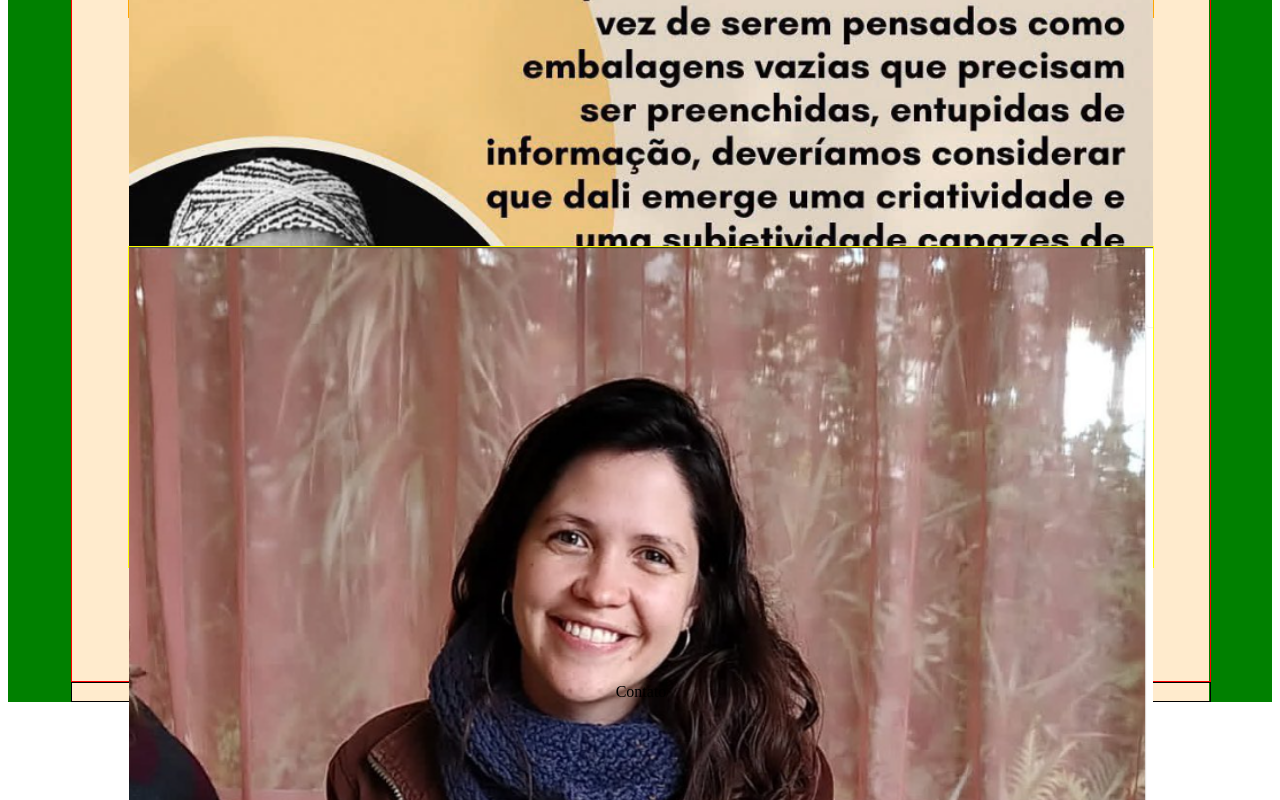
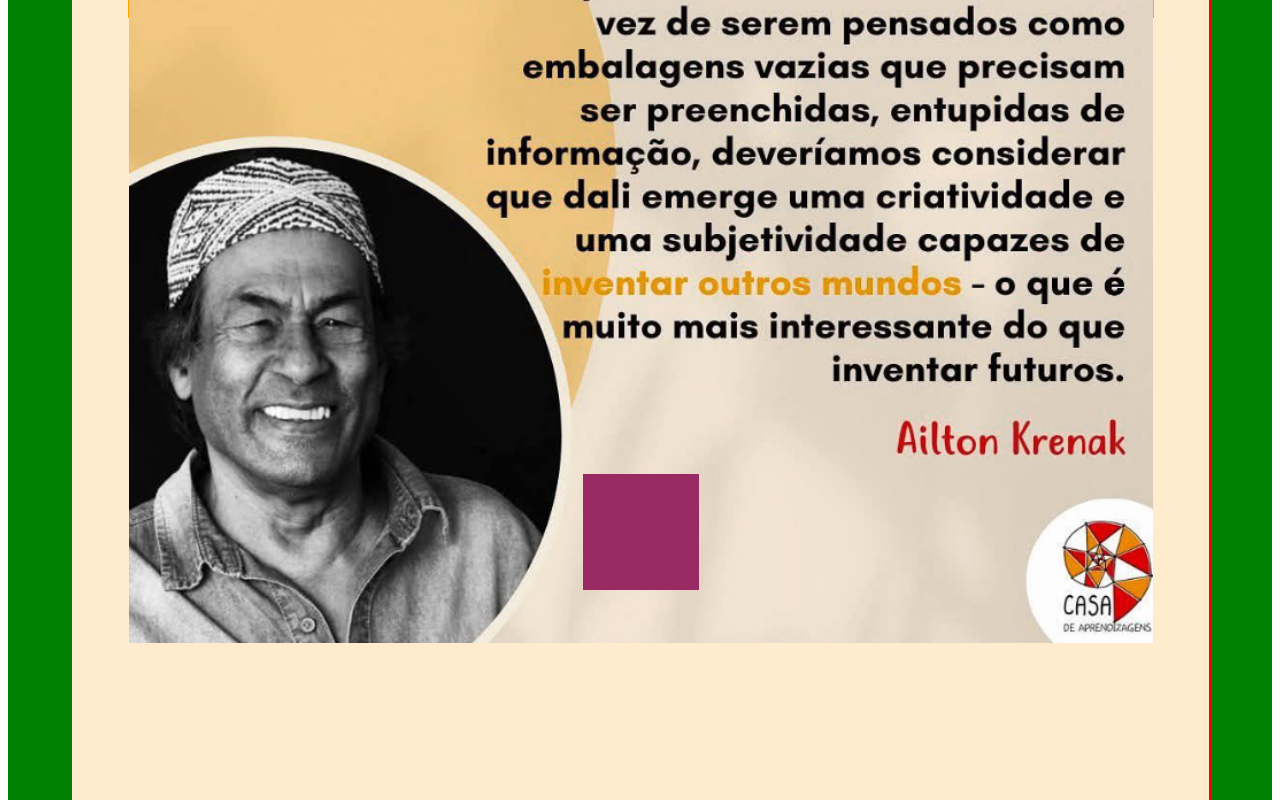
Before and after one commit to GustavoPizente/caminhos-da-fala, a Next.js app: page / in a window 1280 px wide. Shown: the part 1380-2180 px from the top of the page. Built offline with nearby package versions, Linux system fonts and the light colour scheme.

Commit message:
primeiro teste threejs

```diff
--- a/src/app/Components/Content.tsx
+++ b/src/app/Components/Content.tsx
@@ -1,4 +1,6 @@
 import styles from "./content.module.css"
+import Scene from "./Scene";
+
 
 export default function Content() {
     return (
@@ -12,6 +14,7 @@ export default function Content() {
 
         <img src="imgslider.png" className={styles.imgslider} alt="slider" />
         </div>
+        <Scene/>
         <div className={styles.sobre}>
 
         <img src="imgsobre.png" className={styles.imgsobre} alt="naiarabenecdicto" />
--- /dev/null
+++ b/src/app/Components/Scene.tsx
@@ -0,0 +1,21 @@
+// src/components/Scene.tsx
+"use client";
+
+import { Canvas } from "@react-three/fiber";
+import { OrbitControls, Box } from "@react-three/drei";
+
+export default function Scene() {
+  return (
+    <Canvas style={{ height: "100vh", width: "100vw" }}>
+      {/* Controle de Câmera */}
+      <OrbitControls />
+      {/* Luz */}
+      <ambientLight intensity={0.5} />
+      <directionalLight position={[2, 5, 2]} intensity={1} />
+      {/* Cubo 3D */}
+      <Box position={[0, 0, 0]}>
+        <meshStandardMaterial attach="material" color="hotpink" />
+      </Box>
+    </Canvas>
+  );
+}
```
Also changed, not shown: package.json (+6 -3 lines), 1 other file (tests, documents, lock files or other folders).
